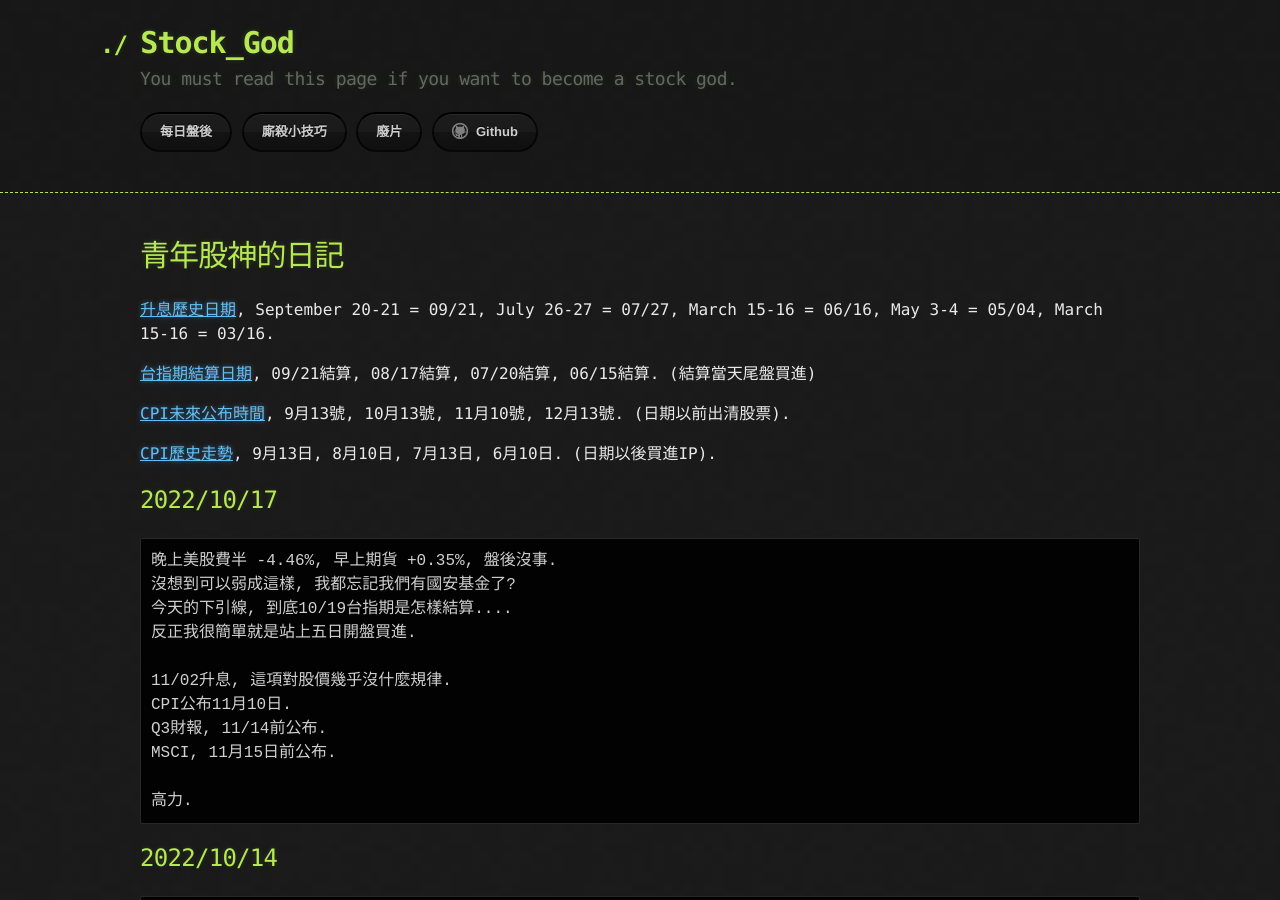
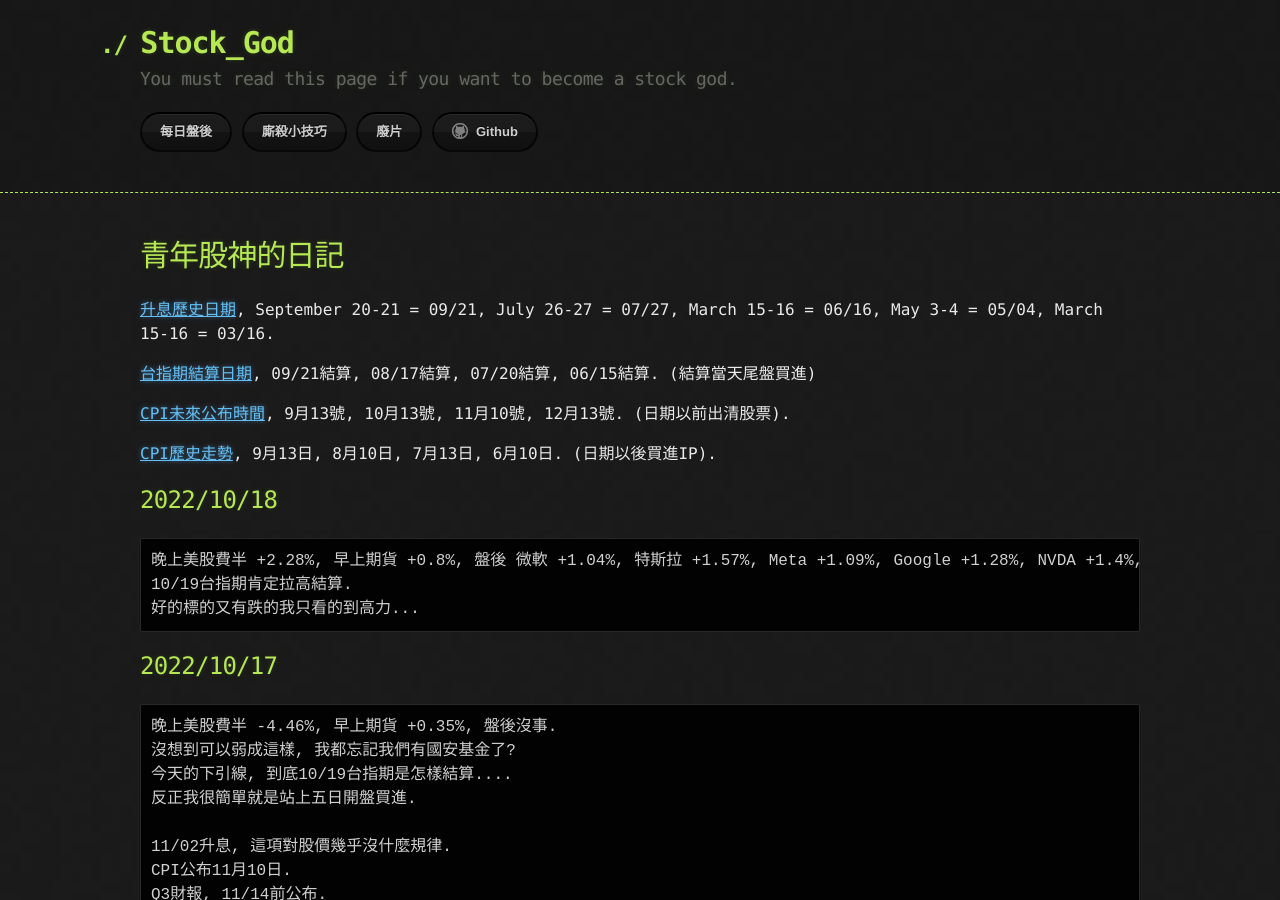
Before and after one commit to lepg5487/Stock_God, a Jekyll site: the page built from index.md, in a window 1280 px wide and 900 px high. Built offline with Jekyll 4.4.1, drawn with Linux system fonts in a browser that asks for light colours; our own code applies the rules of GitHub Pages for plain Markdown files.

Commit message:
Update index.md

````diff
--- a/index.md
+++ b/index.md
@@ -12,6 +12,12 @@ layout: testlayouts
 
 [CPI歷史走勢](https://hk.investing.com/economic-calendar/cpi-733), 9月13日, 8月10日, 7月13日, 6月10日. (日期以後買進IP).
 
+## 2022/10/18
+```
+晚上美股費半 +2.28%, 早上期貨 +0.8%, 盤後 微軟 +1.04%, 特斯拉 +1.57%, Meta +1.09%, Google +1.28%, NVDA +1.4%, AMD +1.26%.
+10/19台指期肯定拉高結算.
+好的標的又有跌的我只看的到高力...
+```
 
 ## 2022/10/17
 ```
````
